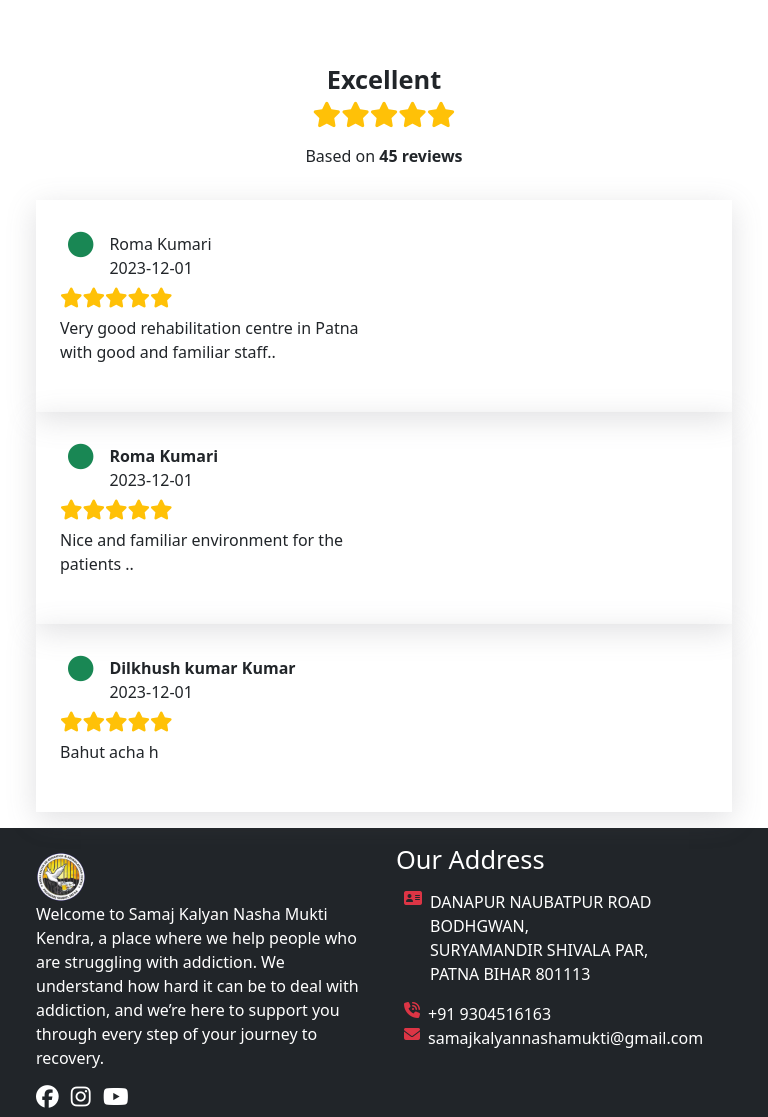
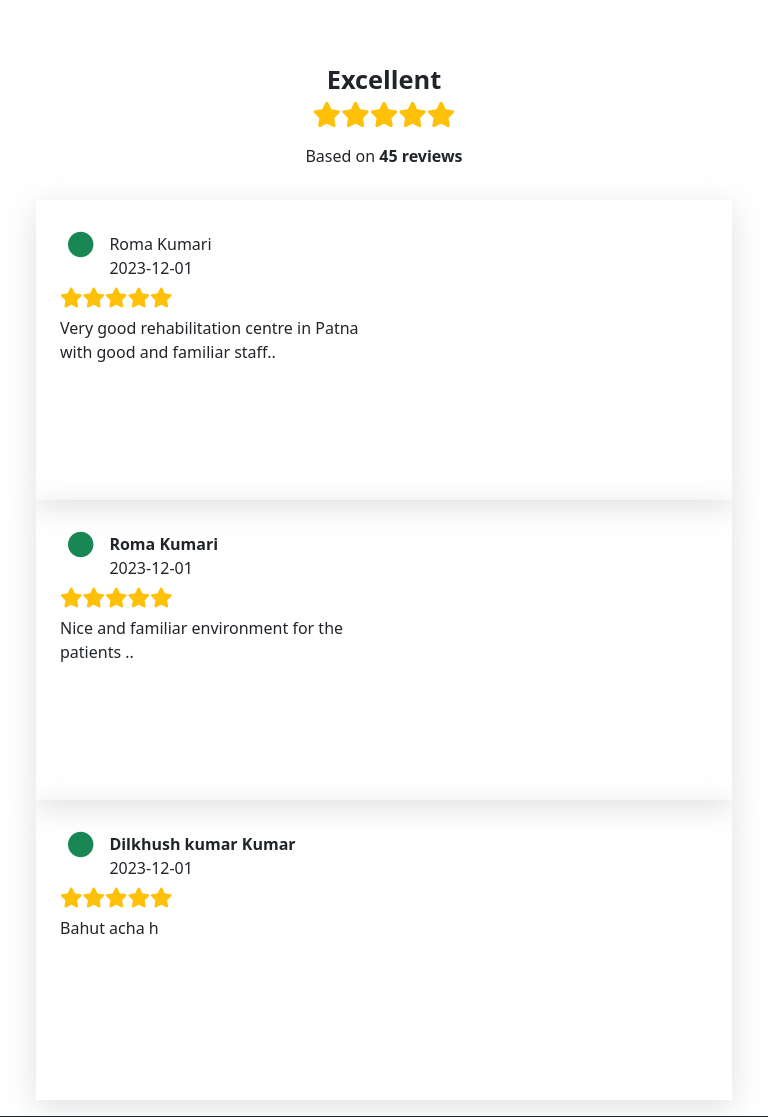
Before and after one commit to Skulldued/Learn, a PHP site: page /about.php in a window 768 px wide. Shown: the part 2698-3815 px from the top of the page. Run offline with PHP 8.4, Linux system fonts and the light colour scheme.

Commit message:
somechange

```diff
--- a/index.css
+++ b/index.css
@@ -92,6 +92,29 @@ a {
 
 .sha {
   box-shadow: rgba(100, 100, 111, 0.2) 0px 7px 29px 0px;
+}
+@media (min-width:0px) and (max-width:576px){
+  .sha{
+    height: 300px;
+  }
+}
+
+@media (min-width:576px) and (max-width:768px){
+  .sha{
+    height: 220px;
+  }
+}
+
+@media (min-width:768px) and (max-width:992px){
+  .sha{
+    height: 300px;
+  }
+}
+
+@media (min-width:992px) and (max-width:1200px){
+  .sha{
+    height: 250px;
+  }
 }
 
 .add-bg {
--- a/thanku.php
+++ b/thanku.php
@@ -59,7 +59,7 @@ ob_start();
                         <h1 class="text-white text-center sm-sss">THANK YOU</h1>
                     </div>
                     <div class="para-thanku">
-                        <p class="text-white text-sm-center ">Your Message has been sent.We'll be in touch shortly to
+                        <p class="text-dark text-sm-center fw-bolder fs-3">Your Message has been sent.We'll be in touch shortly to
                             answer all your question!!</p>
                     </div>
 
```
